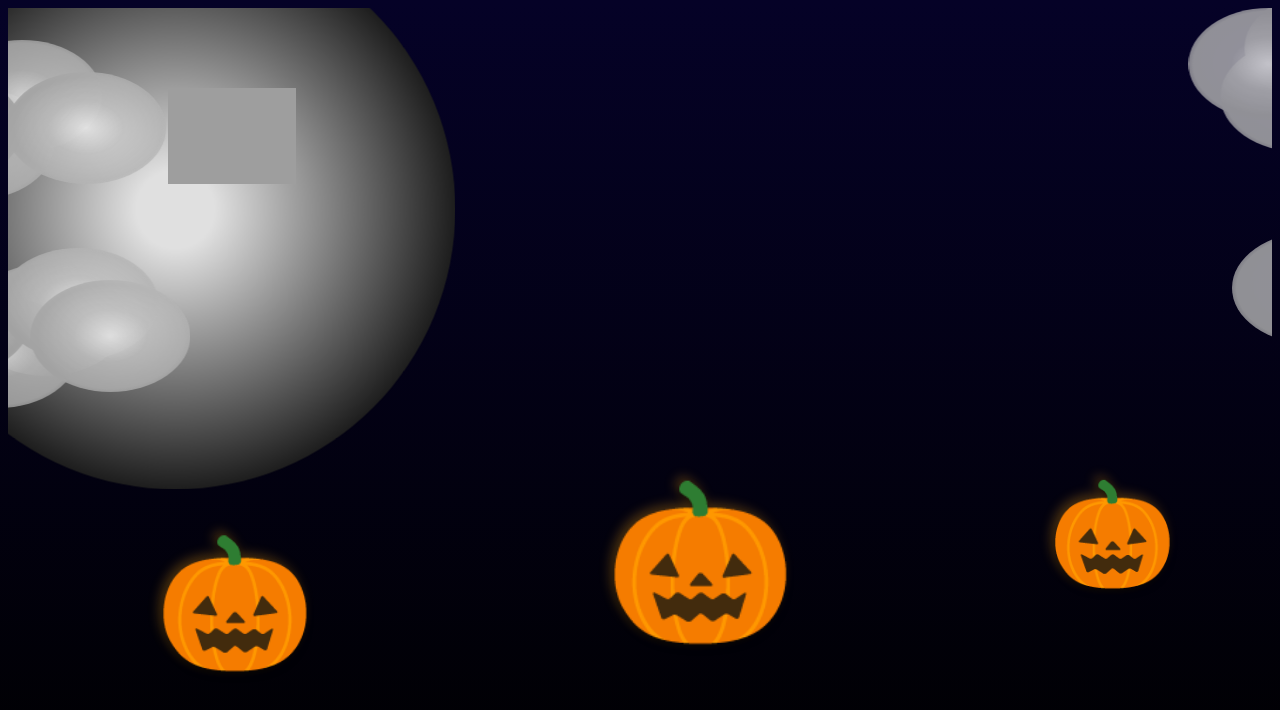
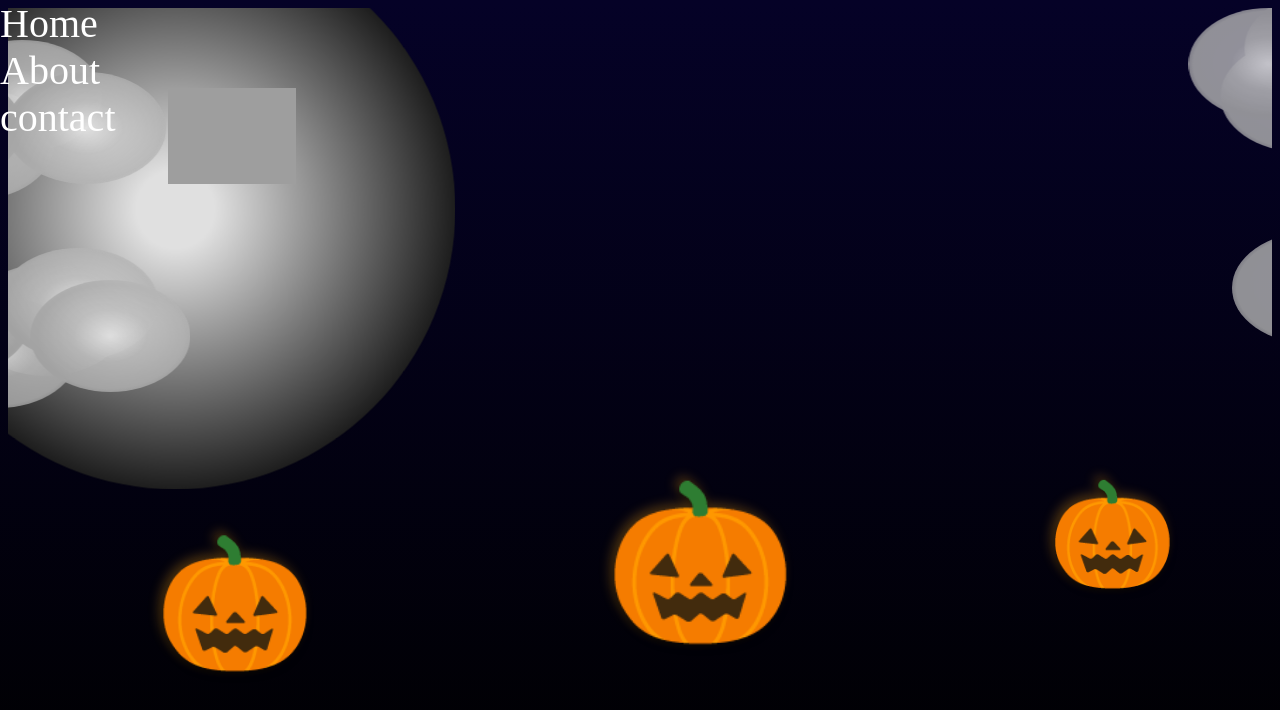
Before and after one commit to Dima-Golovatuk1/halloween, a plain HTML site: page index.html in a window 1280 px wide. Drawn offline with Linux system fonts and the light colour scheme; grey boxes are pictures that could not be loaded.

Commit message:
add update

```diff
--- a/css/styles.css
+++ b/css/styles.css
@@ -3,6 +3,37 @@
 body {
 	background-image: linear-gradient(#050227, #000);
     background-image: cover;
+}
+
+ul {
+    margin: 0;
+    padding: 0;
+    list-style: none;
+}
+
+a {
+    color: currentColor;
+    text-decoration: none;
+}
+/* header */
+.header {
+    position: absolute;
+    top: 0;
+    left: 0;
+    width: 100%;
+    z-index: 10;
+}
+.header__logo {
+}
+.header__nav {
+    color: white;
+    font-size: 40px;
+}
+.header__list {
+}
+.header__item {
+}
+.header__link {
 }
 
 
--- a/index.html
+++ b/index.html
@@ -8,7 +8,22 @@
 </head>
 <body>
     <!-- header -->
-    <header></header>
+    <header class="header">
+        <a href="" class="header__logo"></a>
+        <nav class="header__nav">
+            <ul class="header__list">
+                <li class="header__item">
+                    <a href="" class="header__link">Home</a>
+                </li>
+                <li class="header__item">
+                    <a href="" class="header__link">About</a>
+                </li>
+                <li class="header__item">
+                    <a href="" class="header__link">contact</a>
+                </li>
+            </ul>
+        </nav>
+    </header>
 
     <!-- main -->
     <main>
```
